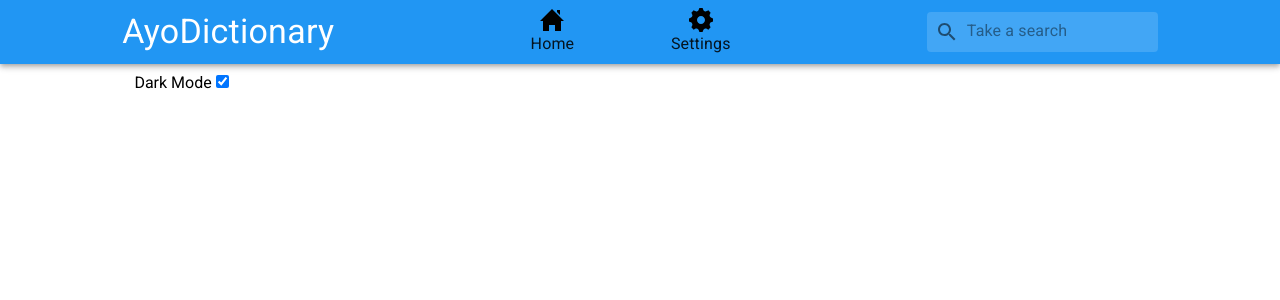
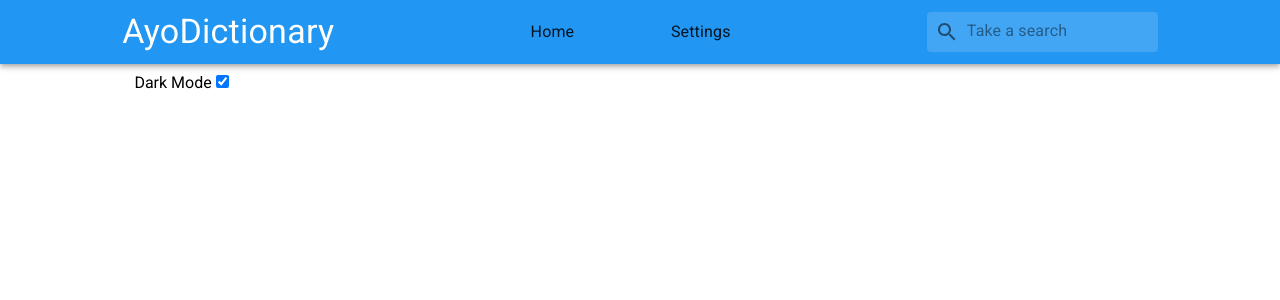
Before and after one commit to TheAyoKhan/dictionary-app, a React (Create React App) app: page /settings in a window 1280 px wide. Shown: the top 300 px of the page. Built offline with nearby package versions, Linux system fonts and the light colour scheme.

Commit message:
feat(dev): Made changes to how the nav links get the pages
Nav links now get their data (page name + path) from an array called pages. Furthermore, NavLinks now has its own folder, and maps the data from the pages array to sub components called NavLink

```diff
--- a/src/components/Header/NavLinks.tsx
+++ /dev/null
@@ -1,59 +0,0 @@
-import React from 'react';
-import Link from '@mui/material/Link';
-import { ReactComponent as SettingsIconSvg } from '../../images/settings-icon.svg';
-import { ReactComponent as HomeIconSvg } from '../../images/home-icon.svg';
-import { styled } from '@material-ui/styles';
-import { Typography } from '@material-ui/core';
-
-const StyledLink = styled(Link)({
-  display: 'flex',
-  flexDirection: 'column',
-  justifyContent: 'center',
-  alignItems: 'center',
-});
-
-const StyledNav = styled('nav')({
-  minWidth: '200px',
-  display: 'flex',
-  justifyContent: 'space-between',
-  alignItems: 'center',
-});
-
-const NavLinks = (): JSX.Element => {
-	return (
-		<StyledNav id="nav-links">
-			<StyledLink
-				{...{
-					href: '/',
-					id: 'header__home-link',
-					className: 'header__link',
-				}}>
-				<HomeIconSvg
-					{...{
-						id: 'header__home__svg',
-						className: 'header__link__svg',
-					}}
-				/>
-				<Typography color="textPrimary">Home</Typography>
-			</StyledLink>
-      <StyledLink
-				{...{
-					href: '/settings',
-					id: 'header__settings-link',
-					className: 'header__link',
-				}}>
-				<SettingsIconSvg
-					{...{
-						id: 'header__settings__svg',
-						className: 'header__link__svg',
-					}}
-				/>
-				<Typography color="textPrimary">Settings</Typography>
-			</StyledLink>
-		</StyledNav>
-	);
-};
-
-
-
-export default NavLinks;
--- /dev/null
+++ b/src/components/Header/NavLinks/NavLink.tsx
@@ -0,0 +1,20 @@
+import React from 'react';
+import Link from '@mui/material/Link';
+import Typography from "@mui/material/Typography";
+import styled from '@mui/system/styled';
+import { Page } from "../../../types/pages";
+
+const StyledLink = styled(Link)({
+  display: 'flex',
+  flexDirection: 'column',
+  justifyContent: 'center',
+  alignItems: 'center',
+});
+
+const NavLink = ({ page: { name, path } }: { page: Page }): JSX.Element => (
+  <StyledLink key={name} href={path} id={`header__${name}-link`} className={'header__link'} >
+    <Typography color="textPrimary">{name}</Typography>
+  </StyledLink>
+);
+
+export default NavLink;
--- /dev/null
+++ b/src/components/Header/NavLinks/index.tsx
@@ -0,0 +1,25 @@
+import React from 'react';
+import styled from '@mui/system/styled';
+import { Pages } from '../../../types/pages';
+import NavLink from './NavLink';
+
+const StyledNav = styled('nav')({
+  minWidth: '200px',
+  display: 'flex',
+  justifyContent: 'space-between',
+  alignItems: 'center',
+});
+
+const NavLinks = ({ pages }: { pages: Pages }): JSX.Element => {
+	return (
+		<StyledNav id="nav-links">
+			{pages.map((page) => (
+				<NavLink page={page} key={page.name} />
+			))}
+		</StyledNav>
+	);
+};
+
+
+
+export default NavLinks;
--- a/src/components/Header/index.tsx
+++ b/src/components/Header/index.tsx
@@ -7,8 +7,9 @@ import IconButton from '@mui/material/IconButton';
 // Material UI Icons
 import MenuIcon from '@mui/icons-material/Menu';
 // Non-npm imports
+import NavLinks from './NavLinks';
 import SearchBar from './SearchBar';
-import NavLinks from './NavLinks';
+import pages from '../../pages';
 
 const Header = (): JSX.Element => {
 	return (
@@ -19,7 +20,7 @@ const Header = (): JSX.Element => {
 			}}>
 			<Toolbar sx={{ justifyContent: 'space-around' }}>
 				<Typography variant="h4">AyoDictionary</Typography>
-				<NavLinks />
+				<NavLinks {...{ pages }} />
 				<SearchBar />
 			</Toolbar>
 		</AppBar>
--- /dev/null
+++ b/src/pages.ts
@@ -0,0 +1,14 @@
+import { Pages } from "./types/pages";
+
+const pages: Pages = [
+  {
+    name: 'Home',
+    path: '/',
+  },
+  {
+    name: 'Settings',
+    path: '/settings',
+  }
+]
+
+export default pages;
--- /dev/null
+++ b/src/types/pages.d.ts
@@ -0,0 +1,6 @@
+export type Page = {
+  name: string;
+  path: string;
+}
+
+export type Pages = Page[];
```
